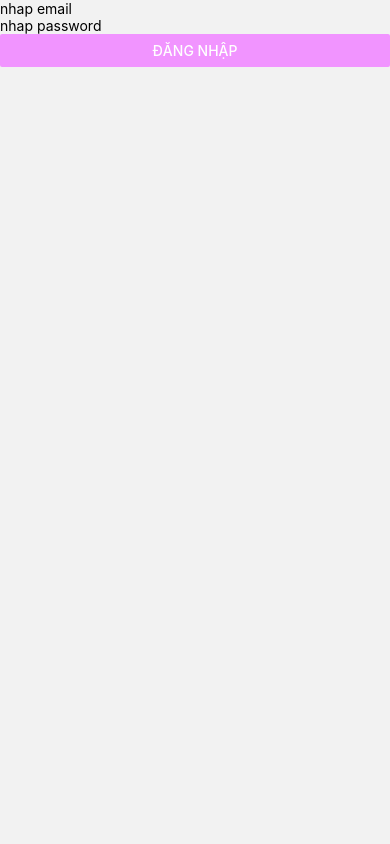
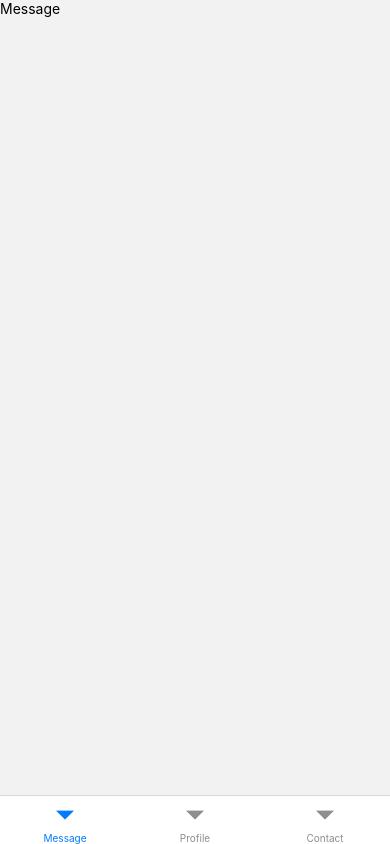
Before and after one commit to dinhnguyetquynh/chatappmobile, a React Native app: screen /Home in a window 390 px wide. Before the commit this address had no page. Built offline with nearby package versions, Linux system fonts and the light colour scheme.

Commit message:
add home to root router

```diff
--- /dev/null
+++ b/navigation/Home.tsx
@@ -0,0 +1,18 @@
+import React from 'react';
+import {createBottomTabNavigator} from '@react-navigation/bottom-tabs';
+import Message from '../screens/Message';
+import Contact from '../screens/Contact';
+import Profile from '../screens/Profile';
+
+const Tab = createBottomTabNavigator();
+const Home = () => {
+  return (
+    <Tab.Navigator {...{screenOptions: {headerShown: false}}}>
+      <Tab.Screen name="Message" component={Message} />
+      <Tab.Screen name="Profile" component={Profile} />
+      <Tab.Screen name="Contact" component={Contact} />
+    </Tab.Navigator>
+  );
+};
+
+export default Home;
--- a/navigation/index.tsx
+++ b/navigation/index.tsx
@@ -2,6 +2,7 @@ import {NavigationContainer} from '@react-navigation/native';
 import React from 'react';
 import {createNativeStackNavigator} from '@react-navigation/native-stack';
 import {Login} from '../screens';
+import Home from './Home';
 
 const Stack = createNativeStackNavigator();
 
@@ -10,6 +11,11 @@ const AppRouters = () => {
     <NavigationContainer>
       <Stack.Navigator {...{screenOptions: {headerShown: false}}}>
         <Stack.Screen name="Login" component={Login} />
+        <Stack.Screen
+          name="Home"
+          component={Home}
+          options={{headerShown: false}}
+        />
       </Stack.Navigator>
     </NavigationContainer>
   );
```
